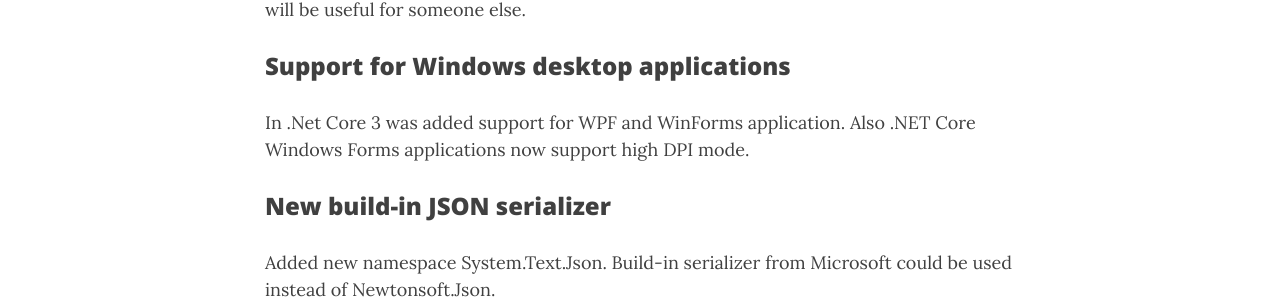
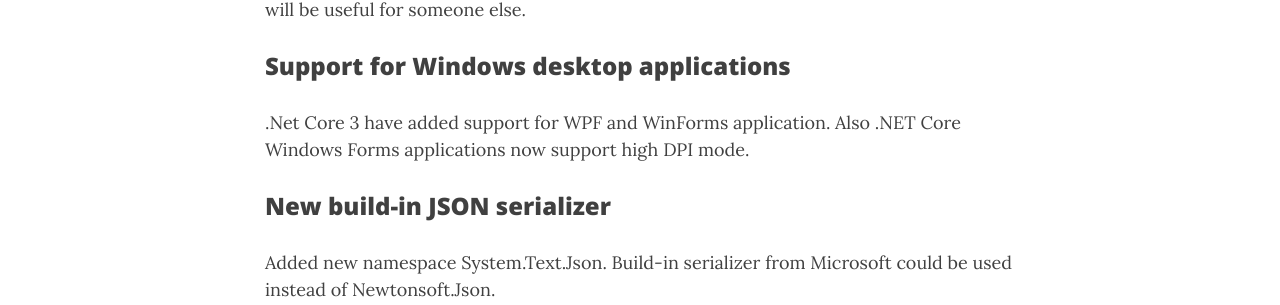
Before and after one commit to flerka/personal-blog, a Jekyll site: the page built from _posts/2022-05-07-whats-new-in-net-core-3.md, in a window 1280 px wide and 900 px high. Shown: the part 384-689 px from the top of the window. Built offline with Jekyll 4.4.1, drawn with Linux system fonts in a browser that asks for light colours; nearby versions of some CDN libraries; comment, search, counter and statistics services are not loaded.

Commit message:
fix grammar

```diff
--- a/_posts/2022-05-07-whats-new-in-net-core-3.md
+++ b/_posts/2022-05-07-whats-new-in-net-core-3.md
@@ -10,7 +10,7 @@ I decided to write article series about .Net Core 3.0 and further versions. This
 
 ### Support for Windows desktop applications
 
-In .Net Core 3 was added support for WPF and WinForms application. Also .NET Core Windows Forms applications now support high DPI mode.
+ .Net Core 3 have added support for WPF and WinForms application. Also .NET Core Windows Forms applications now support high DPI mode.
 
 ### New build-in JSON serializer
 
```
